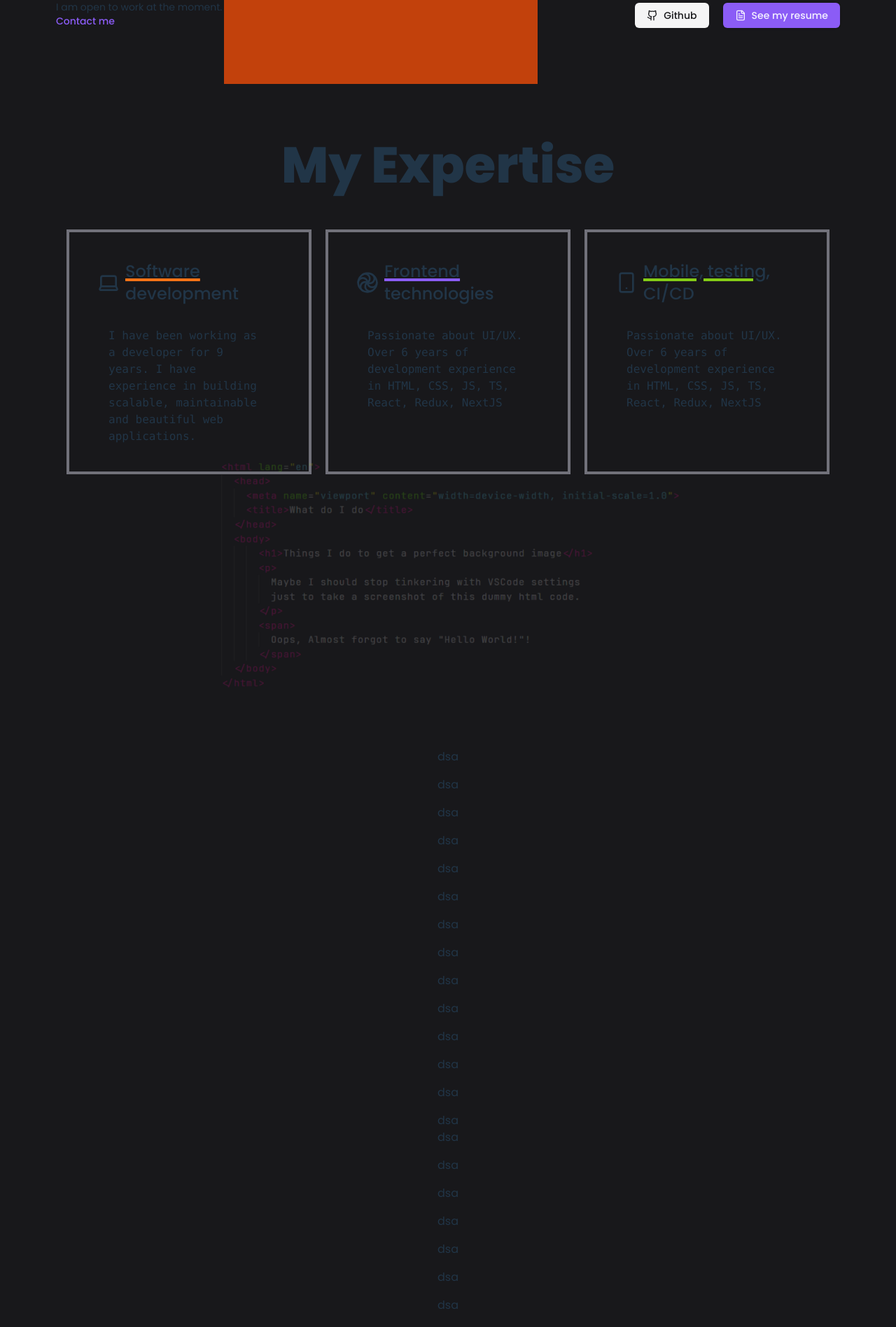
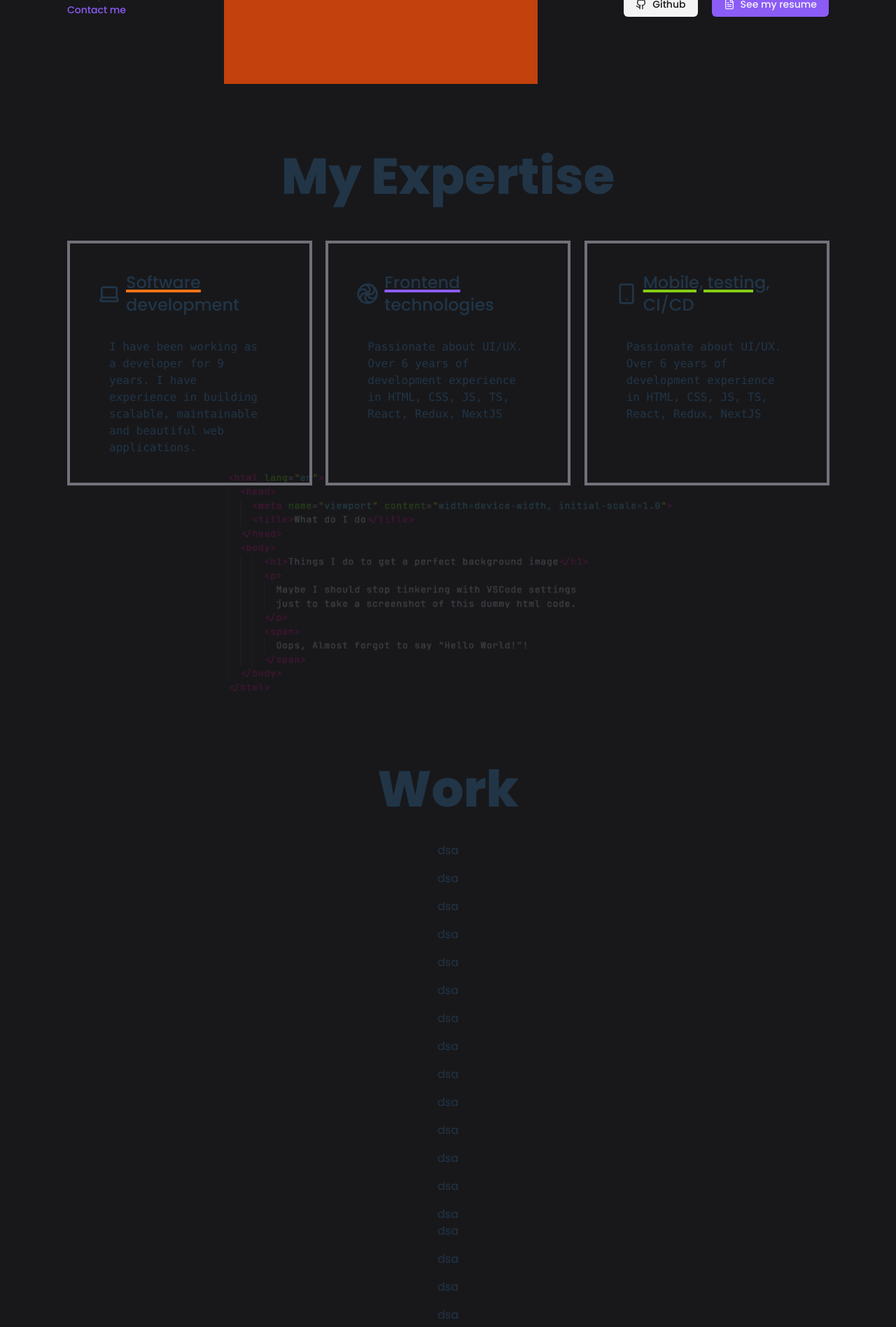
Before and after one commit to eiphi/mj-portfolio, a React (Vite) app: page / in a window 1280 px wide. Shown: the part 680-2577 px from the top of the page at 70% size. Built offline with nearby package versions, Linux system fonts and the light colour scheme.

Commit message:
section heading component, cleanup transtitions

```diff
--- /dev/null
+++ b/src/components/section-heading.tsx
@@ -0,0 +1,11 @@
+import React from 'react';
+
+type Props = {
+  children: React.ReactNode;
+};
+
+function SectionHeading({ children }: Props) {
+  return <h1 className="text-5xl lg:text-7xl font-extrabold mb-10">{children}</h1>;
+}
+
+export default SectionHeading;
--- a/src/components/sidebar-nav.tsx
+++ b/src/components/sidebar-nav.tsx
@@ -36,7 +36,7 @@ const SidebarNav = ({ activeSection }: { activeSection: string }) => {
             e.preventDefault();
             window.history.pushState({}, '', option.href);
           }}
-          className={`flex items-center gap-2 group p-2 hover:text-orange-200 ${
+          className={`flex items-center gap-2 group p-2 hover:text-orange-200 transition-all duration-150 ${
             activeSection === option.id ? 'text-orange-500' : 'text-gray-500'
           }`}
         >
--- a/src/sections/hero.tsx
+++ b/src/sections/hero.tsx
@@ -39,7 +39,7 @@ const HeroSection = forwardRef<HTMLDivElement, {}>((props, ref) => {
       ref={ref}
     >
       <div
-        className="flex lg:h-svh lg:w-svh lg:p-20 p-14"
+        className="flex lg:h-svh lg:w-svh lg:p-24 p-14"
         style={{
           backgroundImage: `linear-gradient(90deg, ${zincHex} 25%, ${orange700Hex} 25%, ${orange700Hex} 60%, ${zincHex} 60%)`,
         }}
--- a/src/sections/skills.tsx
+++ b/src/sections/skills.tsx
@@ -4,6 +4,7 @@ import { AnimatedGroup } from '@/components/motion/animated-group';
 import { useInView } from 'react-intersection-observer';
 import { twMerge } from 'tailwind-merge';
 import clsx from 'clsx';
+import SectionHeading from '@/components/section-heading';
 
 const skillsData = [
   {
@@ -48,10 +49,10 @@ const HeroSection = forwardRef<HTMLDivElement, {}>((props, ref) => {
       ref={ref}
     >
       <div
-        className="w-full flex flex-col gap-4 items-center lg:p-20 p-14"
+        className="w-full flex flex-col gap-4 items-center lg:p-24 p-14"
         ref={gridRef}
       >
-        <h1 className="text-5xl lg:text-7xl font-extrabold mb-10">My Expertise</h1>
+        <SectionHeading>My Expertise</SectionHeading>
         {wasGridInView ? (
           <AnimatedGroup
             className="grid grid-cols-1 lg:grid-cols-3 gap-5"
--- a/src/sections/work.tsx
+++ b/src/sections/work.tsx
@@ -1,3 +1,4 @@
+import SectionHeading from '@/components/section-heading';
 import { forwardRef } from 'react';
 import { TypeAnimation } from 'react-type-animation';
 
@@ -8,20 +9,7 @@ const WorkSection = forwardRef<HTMLDivElement, {}>((props, ref) => {
       ref={ref}
     >
       <div className="w-full flex flex-col gap-4 items-center">
-        <div className="">dsa</div>
-        <div className="">dsa</div>
-        <div className="">dsa</div>
-        <div className="">dsa</div>
-        <div className="">dsa</div>
-        <div className="">dsa</div>
-        <div className="">dsa</div>
-        <div className="">dsa</div>
-        <div className="">dsa</div>
-        <div className="">dsa</div>
-        <div className="">dsa</div>
-        <div className="">dsa</div>
-        <div className="">dsa</div>
-        <div className="">dsa</div>
+        <SectionHeading>Work</SectionHeading>
       </div>
     </section>
   );
```
